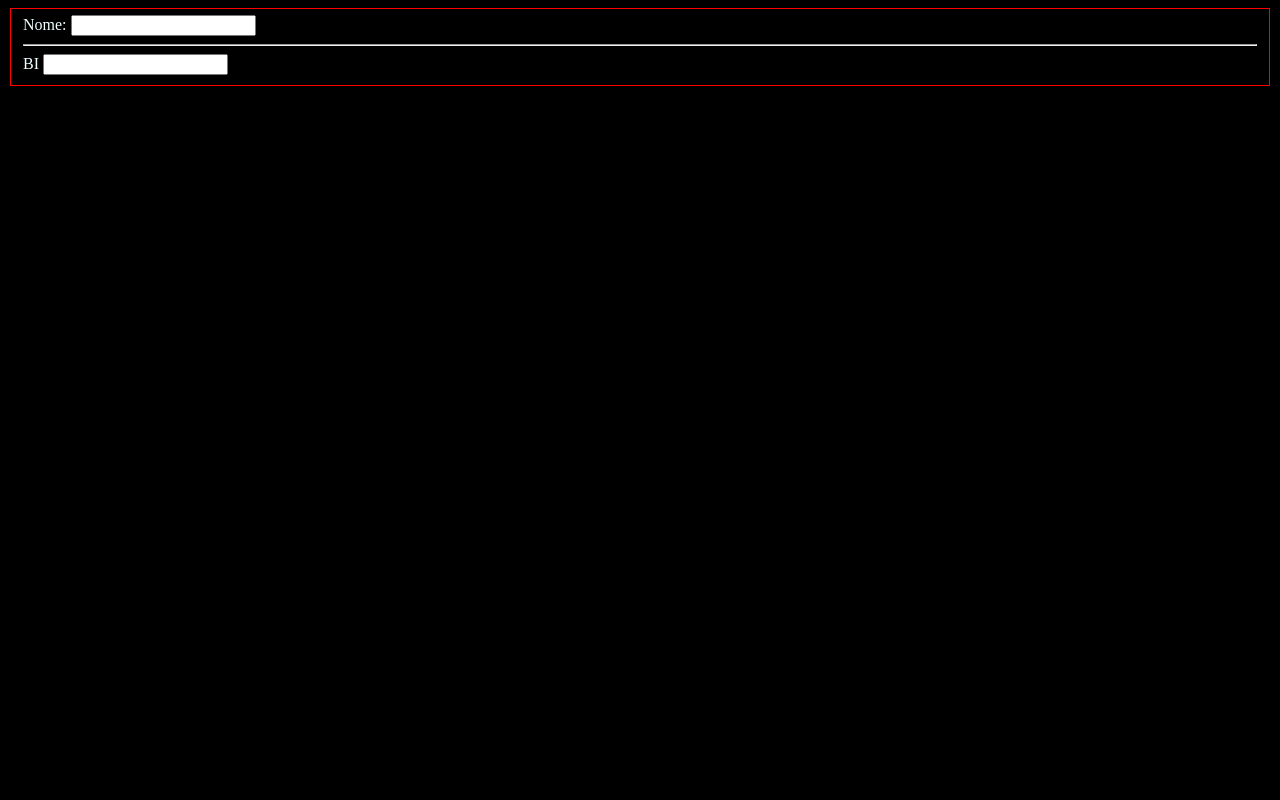
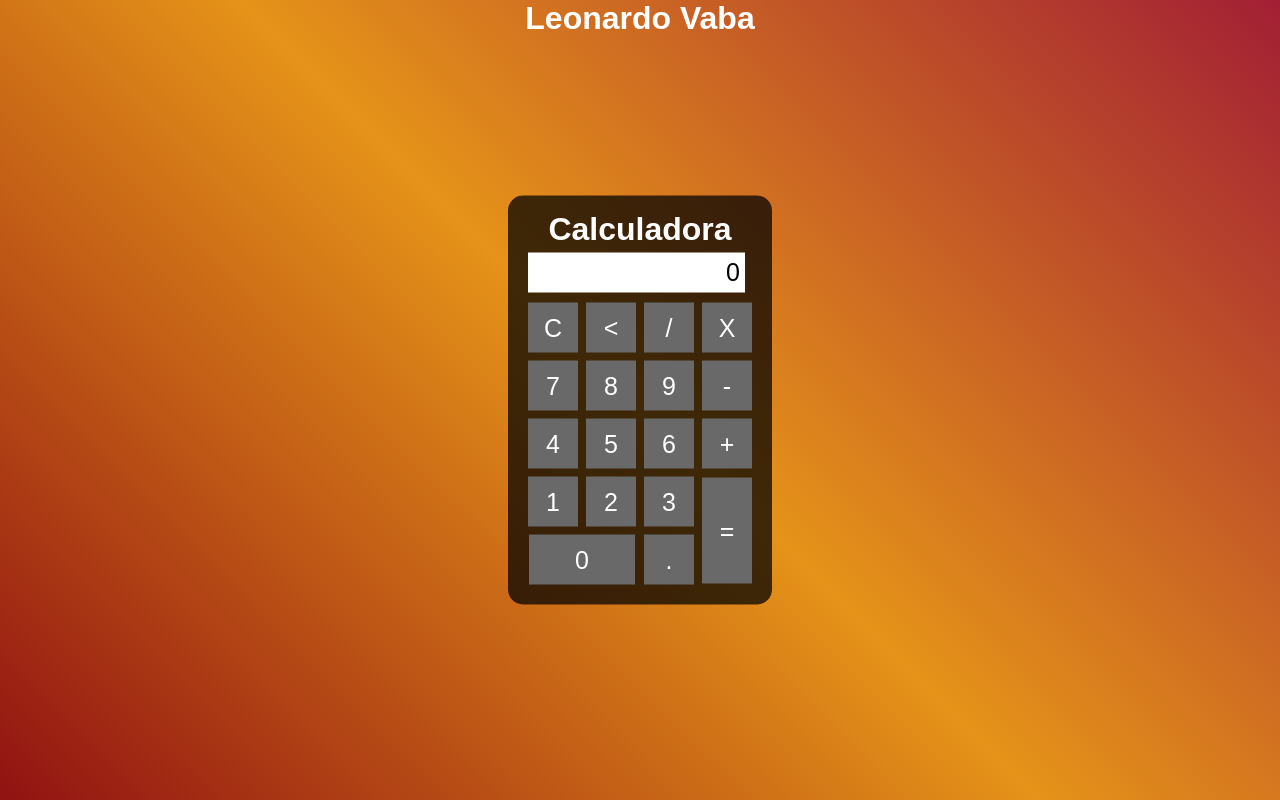
Before and after one commit to Leonardo-Vaba/OnlineService, a plain HTML site: page index.html in a window 1280 px wide. Drawn offline with Linux system fonts and the light colour scheme.

Commit message:
Calculadora V1

```diff
--- a/index.html
+++ b/index.html
@@ -4,20 +4,50 @@
     <meta charset="UTF-8">
     <meta http-equiv="X-UA-Compatible" content="IE=edge">
     <meta name="viewport" content="width=device-width, initial-scale=1.0">
-    <title>Git e GitHub</title>
+    <title>Calculadora</title>
    <link rel="stylesheet" href="style.css">
 </head>
 <body>
 </body>
-<div  id="header"></div>
-<form action="formulario.php">
-    <fieldset>
-<label for="nome">Nome:</label>
-    <input type="text" name="nome" id="nome">
-    <hr>
-    <label for="BI">BI</label>
-    <input type="text" name="BI" id="BI">
-</fieldset>
-</form>
+    <div class="fundo">
+        <h1>Leonardo Vaba</h1>
+        <div class="calculadora">
+             <h1>Calculadora</h1>
+             <p id="resultado">0</p>
+             <table>
+                <tr>
+                   <td><button class="botao">C</button></td>
+                   <td><button class="botao"><</button></td>
+                   <td><button class="botao">/</button></td>
+                   <td><button class="botao">X</button></td>
+                </tr>
+
+                <tr>
+                <td><button class="botao">7</button></td>
+                <td><button class="botao">8</button></td>
+                <td><button class="botao">9</button></td>
+                <td><button class="botao">-</button></td>
+                </tr>
+                <tr>
+                    <td><button class="botao">4</button></td>
+                    <td><button class="botao">5</button></td>
+                    <td><button class="botao">6</button></td>
+                    <td><button class="botao">+</button></td>
+                    </tr>
+
+                    <tr>
+                        <td><button class="botao">1</button></td>
+                        <td><button class="botao">2</button></td>
+                        <td><button class="botao">3</button></td>
+                        <td rowspan="2"><button class="botao" style="height:106px">=</button></td>
+                        </tr>
+                        <tr>
+                            <td colspan="2"><button class="botao" style="width: 106px">0</button></td>
+                            <td><button class="botao">.</button></td>
+
+                            </tr>
+             </table>
+        </div>
+    </div>
 </body>
 </html>
--- a/style.css
+++ b/style.css
@@ -1,8 +1,44 @@
-body{
-    background-color:black;
-    color: azure;
+*{
+    margin: 0;
+    padding: 0;
 }
-fieldset{
-    border: 1px solid red;
-    display: block;
+.fundo{
+background-image: linear-gradient(45deg, rgb(145, 18, 18),rgb(229, 147, 25),rgb(162, 31, 52));
+height: 100vh;
+color: white;
+font-family: Arial, Helvetica, sans-serif;
+text-align: center;
 }
+.calculadora{
+    position: absolute;
+    background-color: rgba(0, 0, 0, 0.726);
+    top: 50%;
+    left: 50%;
+    transform: translate(-50%,-50%);
+    border-radius: 15px;
+    padding: 15px;
+
+}
+.botao{
+    width: 50px;
+    height: 50px;
+    font-size: 25px ;
+     cursor: pointer;
+     margin: 3px;
+     background-color: dimgrey;
+     border: none;
+     color: white;
+}
+.botao:hover{
+    background-color: rgb(16, 16, 16);
+}
+#resultado{
+    padding: 5px;
+    text-align: right;
+    color: black;
+    font-size: 25px;
+    width: 207px;
+    height: 30px;
+    margin: 5px;
+    background-color:white ;
+}
```
Also changed, not shown: script.js (deleted, +0 -15 lines).
